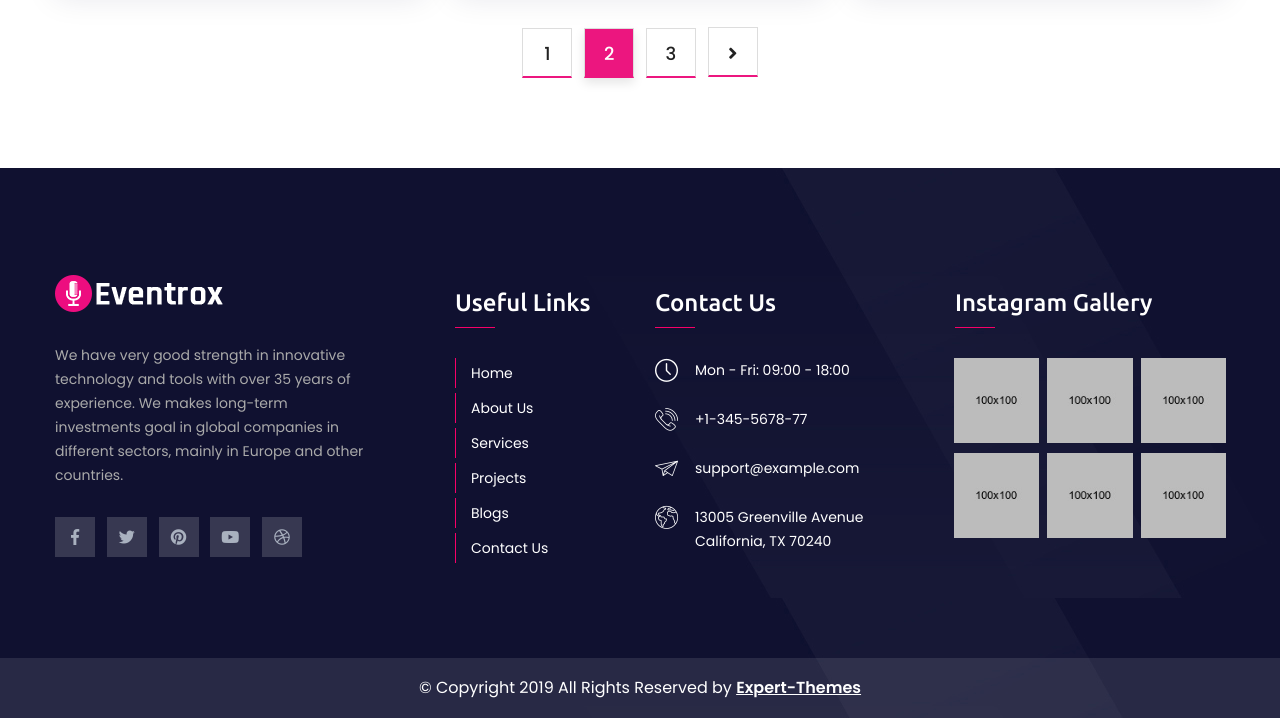
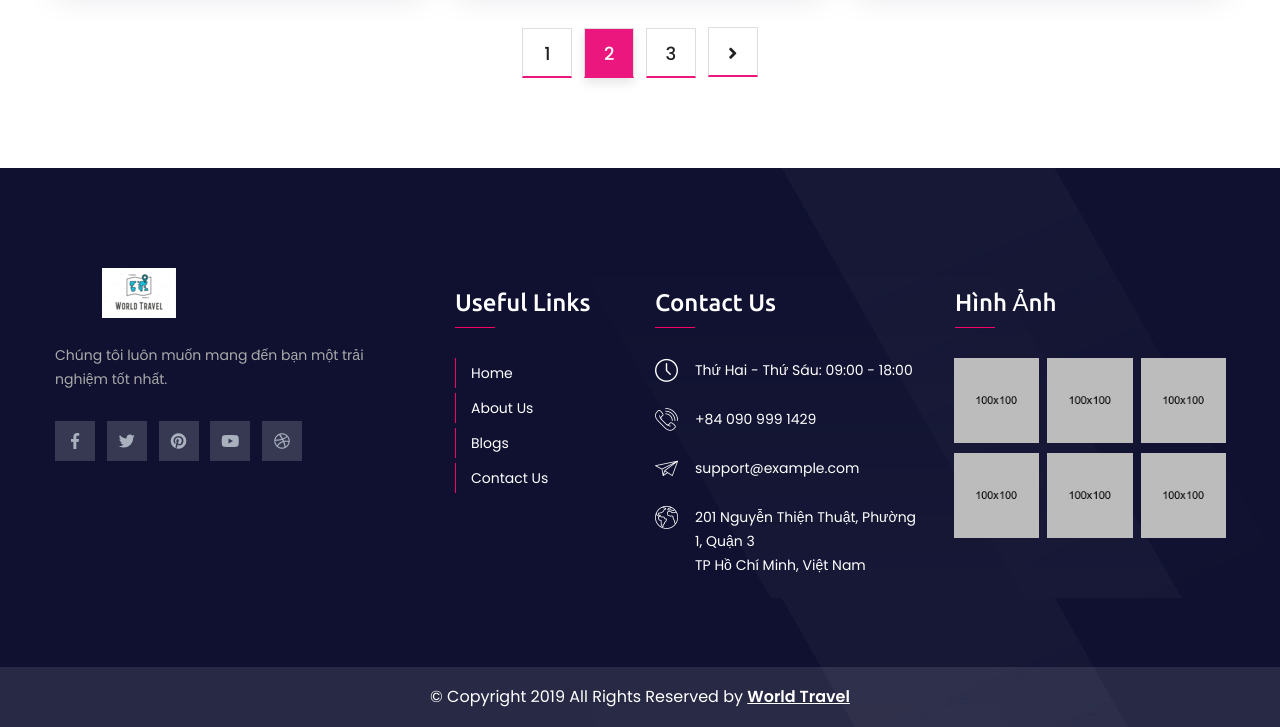
Before and after one commit to huynino96/WorldTravel, a plain HTML site: page gallery.html in a window 1280 px wide. Shown: the part 1892-2619 px from the top of the page. Drawn offline with Linux system fonts and the light colour scheme; some packages are replaced by stand-ins of ours.

Commit message:
Footer Fix

```diff
--- a/gallery.html
+++ b/gallery.html
@@ -231,10 +231,10 @@
                             <div class="footer-column col-xl-7 col-lg-6 col-md-6 col-sm-12">
                                 <div class="footer-widget about-widget">
                                     <div class="logo">
-                                        <a href="index.html"><img src="images/logo.png" alt="" /></a>
+                                        <a href="index.html"><img src="images/logo1.png" alt="" /></a>
                                     </div>
                                     <div class="text">
-                                        <p>We have very good strength in innovative technology and tools with over 35 years of experience. We makes long-term investments goal in global companies in different sectors, mainly in Europe and other countries.</p>
+                                        <p>Chúng tôi luôn muốn mang đến bạn một trải nghiệm tốt nhất.</p>
                                     </div>
                                     <ul class="social-icon-one social-icon-colored">
                                         <li><a href="#"><i class="fab fa-facebook-f"></i></a></li>
@@ -253,8 +253,6 @@
                                     <ul class="user-links">
                                         <li><a href="index-2.html">Home</a></li>
                                         <li><a href="about-us.html">About Us</a></li>
-                                        <li><a href="services.html">Services</a></li>
-                                        <li><a href="projects.html">Projects</a></li>
                                         <li><a href="blog.html">Blogs</a></li>
                                         <li><a href="contact.html">Contact Us</a></li>
                                     </ul>
@@ -276,12 +274,12 @@
                                         <ul class="contact-list">
                                             <li>
                                                 <span class="icon flaticon-clock"></span>
-                                                <div class="text">Mon - Fri: 09:00 - 18:00</div>
+                                                <div class="text">Thứ Hai - Thứ Sáu: 09:00 - 18:00</div>
                                             </li>
 
                                             <li>
                                                 <span class="icon flaticon-phone"></span>
-                                                <div class="text"><a href="tel:+1-345-5678-77">+1-345-5678-77</a></div>
+                                                <div class="text"><a href="tel:+1-345-5678-77">+84 090 999 1429</a></div>
                                             </li>
 
                                             <li>
@@ -291,7 +289,7 @@
 
                                             <li>
                                                 <span class="icon flaticon-worldwide"></span>
-                                                <div class="text">13005 Greenville Avenue<br> California, TX 70240</div>
+                                                <div class="text">201 Nguyễn Thiện Thuật, Phường 1, Quận 3<br> TP Hồ Chí Minh, Việt Nam</div>
                                             </li>
                                         </ul>
                                     </div>
@@ -302,7 +300,7 @@
                             <div class="footer-column col-lg-6 col-md-6 col-sm-12">
                                 <!--Footer Column-->
                                 <div class="footer-widget instagram-widget">
-                                    <h2 class="widget-title">Instagram Gallery</h2>
+                                    <h2 class="widget-title">Hình Ảnh</h2>
                                     <div class="widget-content">
                                         <div class="outer clearfix">
                                             <figure class="image">
@@ -343,7 +341,7 @@
             <div class="auto-container">
                 <div class="inner-container clearfix">
                     <div class="copyright-text">
-                        <p>© Copyright 2019 All Rights Reserved by <a href="index.html">Expert-Themes</a></p>
+                        <p>© Copyright 2019 All Rights Reserved by <a href="index.html">World Travel</a></p>
                     </div>
                 </div>
             </div>
@@ -409,13 +407,10 @@
 <script src="js/jquery.fancybox.js"></script>
 <script src="js/appear.js"></script>
 <script src="js/owl.js"></script>
+<script src="js/jquery.countdown.js"></script>
 <script src="js/wow.js"></script>
 <script src="js/script.js"></script>
 <!-- Color Setting -->
 <script src="js/color-settings.js"></script>
-<!--Google Map APi Key-->
-<script src="https://maps.googleapis.com/maps/api/js?key=AIzaSyCPH8h1UpcK01BdcvoZeOzq-_wJqRxN1Pc"></script>
-<script src="js/map-script.js"></script>
-<!--End Google Map APi-->
 </body>
 </html>
```
Also changed, not shown: about-us.html (+8 -13 lines), blog-grid.html (+8 -9 lines), blog-sidebar.html (+8 -9 lines), blog-single.html (+8 -9 lines), buy-ticket.html (+8 -9 lines), contact.html (+8 -14 lines), error-page.html (+8 -9 lines), event-detail.html (+8 -9 lines), faqs.html (+9 -9 lines), index.html (+1 -1 lines), login.html (+8 -9 lines), schedule.html (+3 -2 lines).
